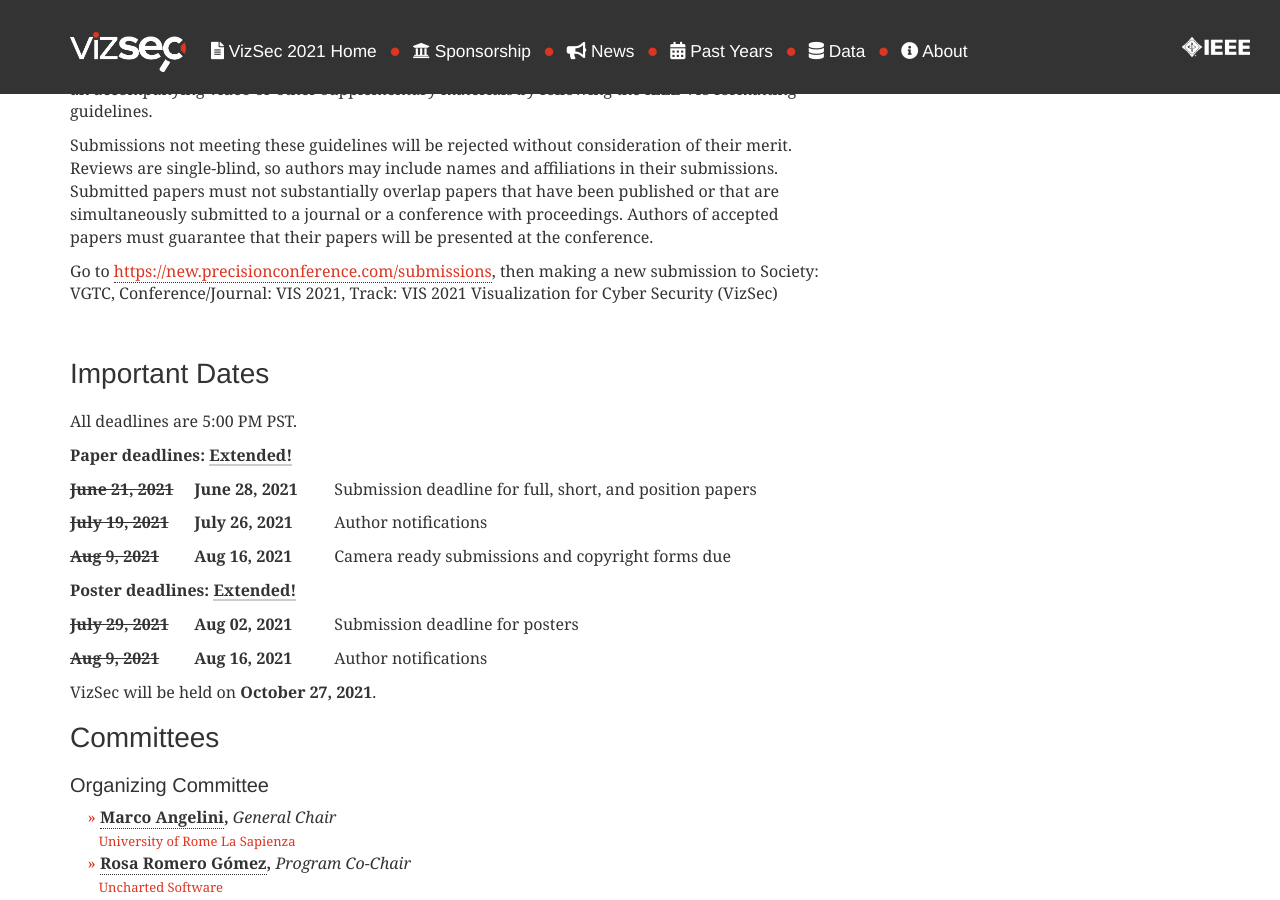
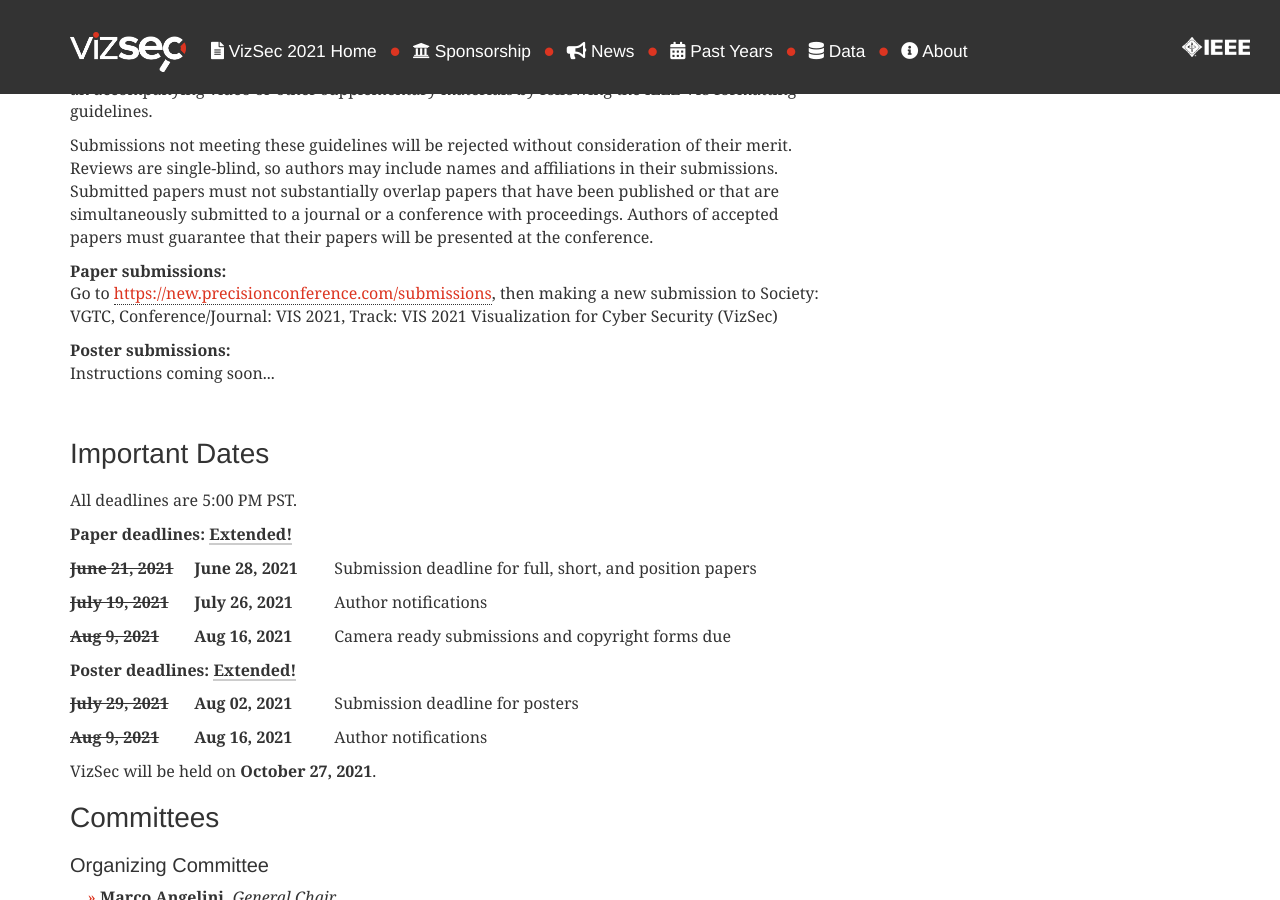
Before and after one commit to vizsec/vizsec.github.io, a Jekyll site: the page built from vizsec2021/index.html, in a window 1280 px wide and 900 px high, scrolled down 3016 px. Built offline with Jekyll 4.4.1, drawn with Linux system fonts in a browser that asks for light colours; nearby versions of some CDN libraries.

Commit message:
specify paper and poster submission difference

```diff
--- a/vizsec2021/index.html
+++ b/vizsec2021/index.html
@@ -146,7 +146,12 @@ Submitted papers must not substantially overlap papers that have been published
 to a journal or a conference with proceedings. Authors of accepted papers must guarantee that their papers will be presented at the conference.
 </p>
 <p>
+    <strong>Paper submissions:</strong><br>
 Go to <a href="https://new.precisionconference.com/vgtc" target="_blank">https://new.precisionconference.com/submissions</a>, then making a new submission to Society: VGTC, Conference/Journal: VIS 2021, Track: VIS 2021 Visualization for Cyber Security (VizSec)
+</p>
+<p>
+    <strong>Poster submissions:</strong><br>
+    Instructions coming soon...
 </p>
 <a class="page-anchor" id="submissions"></a>
 <div>
```
